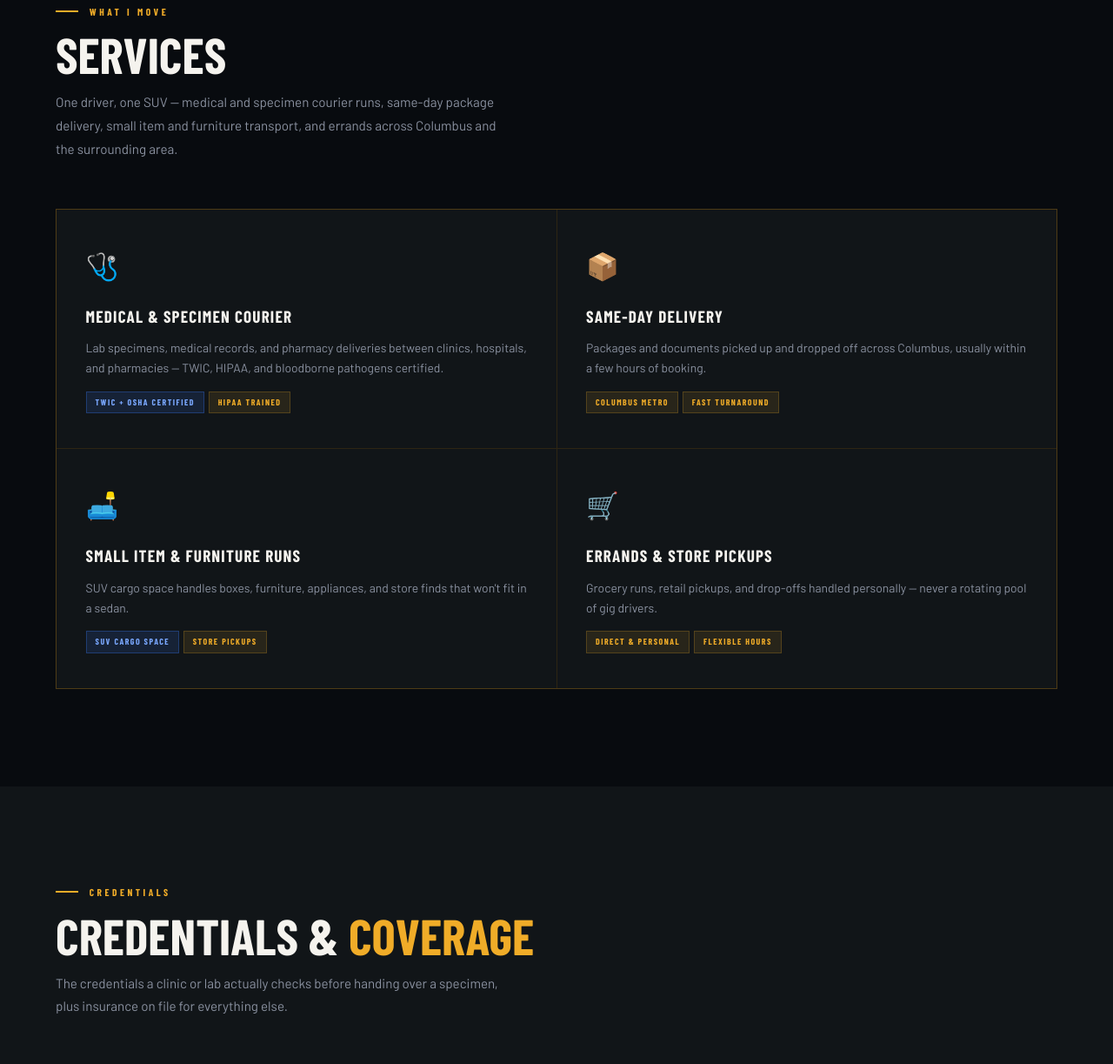
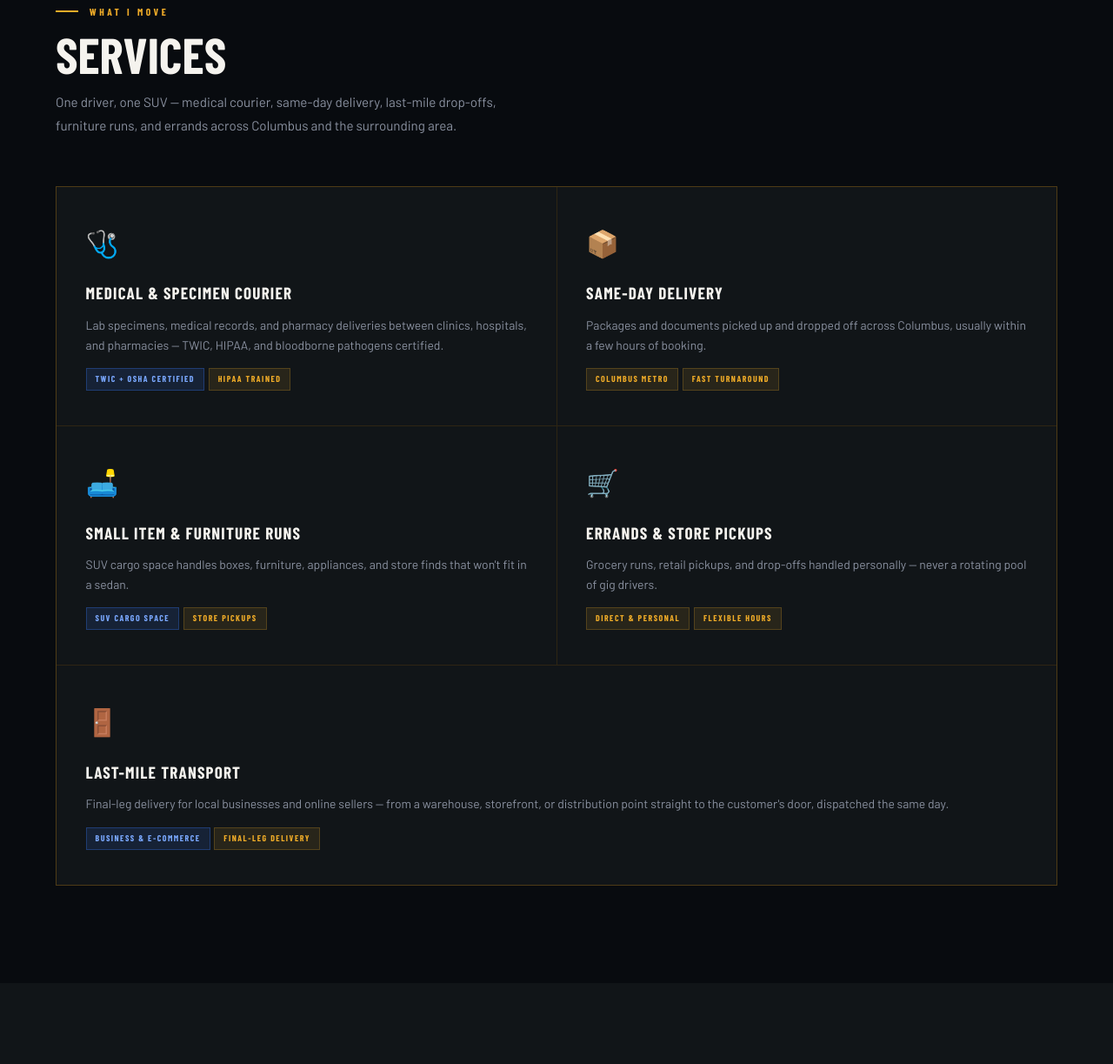
Before and after one commit to Juliangivens1/miscomm-courier, a plain HTML site: page index.html in a window 1280 px wide. Shown: the part 1393-2616 px from the top of the page at 87% size. Drawn offline with nearby package versions, Linux system fonts and the light colour scheme; a web font is replaced by a local one.

Commit message:
Add last-mile transport to services (#4)
New full-width service card covering final-leg delivery for local
businesses and online sellers (warehouse/storefront to customer's
door), plus a matching option in the booking form's delivery-type
dropdown and a footer services link.

Co-authored-by: Claude <noreply@anthropic.com>

```diff
--- a/index.html
+++ b/index.html
@@ -708,7 +708,7 @@
 <section class="section" id="services">
   <div class="section-eyebrow">What I Move</div>
   <h2 class="section-title">SERVICES</h2>
-  <p class="section-desc">One driver, one SUV — medical and specimen courier runs, same-day package delivery, small item and furniture transport, and errands across Columbus and the surrounding area.</p>
+  <p class="section-desc">One driver, one SUV — medical courier, same-day delivery, last-mile drop-offs, furniture runs, and errands across Columbus and the surrounding area.</p>
   <div class="services-grid">
     <div class="service-card">
       <span class="service-icon">🩺</span>
@@ -733,6 +733,12 @@
       <div class="service-title">Errands &amp; Store Pickups</div>
       <p class="service-desc">Grocery runs, retail pickups, and drop-offs handled personally — never a rotating pool of gig drivers.</p>
       <div><span class="stag">Direct &amp; Personal</span><span class="stag">Flexible Hours</span></div>
+    </div>
+    <div class="service-card" style="grid-column:1 / -1;">
+      <span class="service-icon">🚪</span>
+      <div class="service-title">Last-Mile Transport</div>
+      <p class="service-desc">Final-leg delivery for local businesses and online sellers — from a warehouse, storefront, or distribution point straight to the customer's door, dispatched the same day.</p>
+      <div><span class="stag blue">Business &amp; E-Commerce</span><span class="stag">Final-Leg Delivery</span></div>
     </div>
   </div>
 </section>
@@ -856,6 +862,7 @@
         <select class="form-select" id="delivery-type" name="delivery-type">
           <option value="Medical / Specimen Courier">Medical / Specimen Courier</option>
           <option value="Package / Courier">Package / Courier</option>
+          <option value="Last-Mile / Business Delivery">Last-Mile / Business Delivery</option>
           <option value="Furniture / Large Item">Furniture / Large Item</option>
           <option value="Store Pickup / Errand">Store Pickup / Errand</option>
           <option value="Other">Other</option>
@@ -922,7 +929,9 @@
     <div>
       <div class="footer-col-title">Services</div>
       <ul class="footer-links">
+        <li><a href="#services">Medical &amp; Specimen Courier</a></li>
         <li><a href="#services">Same-Day Delivery</a></li>
+        <li><a href="#services">Last-Mile Transport</a></li>
         <li><a href="#services">Furniture &amp; Item Transport</a></li>
         <li><a href="#services">Errands &amp; Store Pickups</a></li>
       </ul>
```
